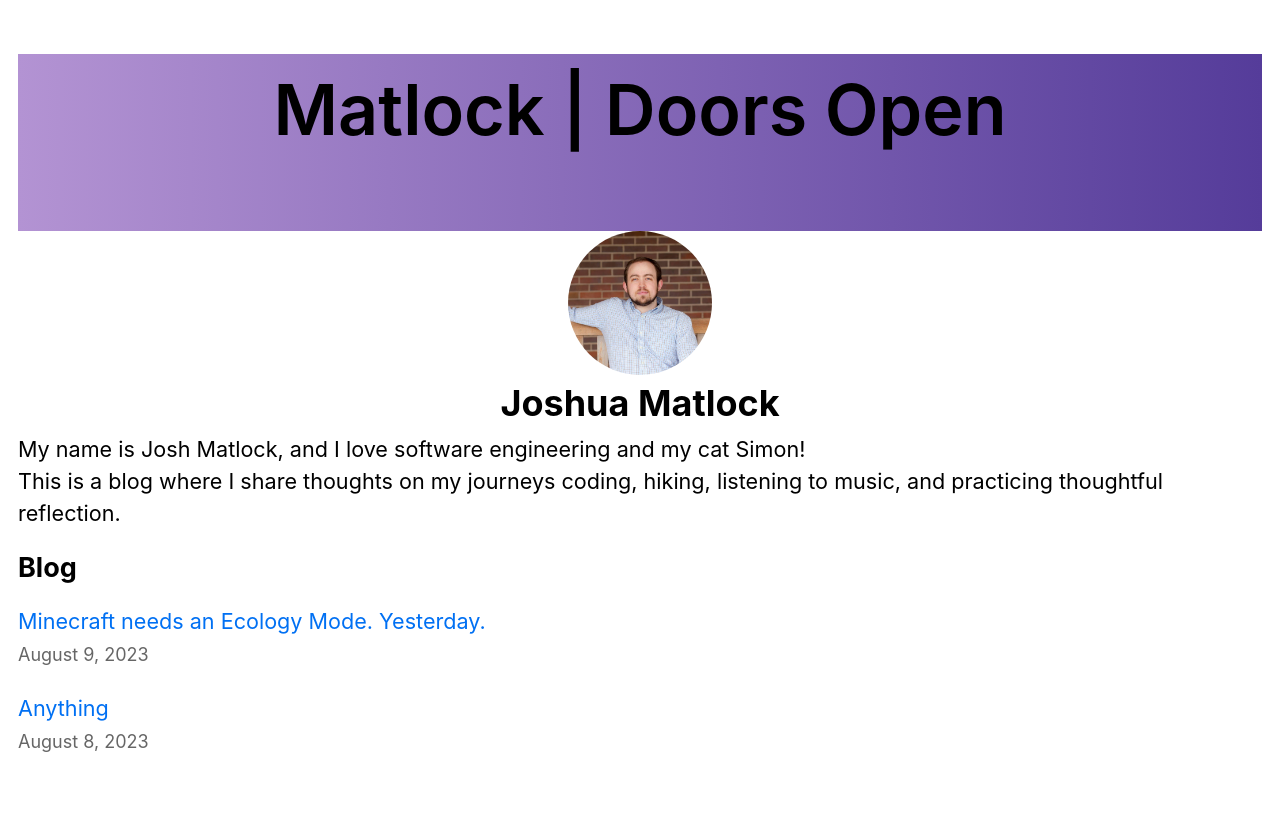
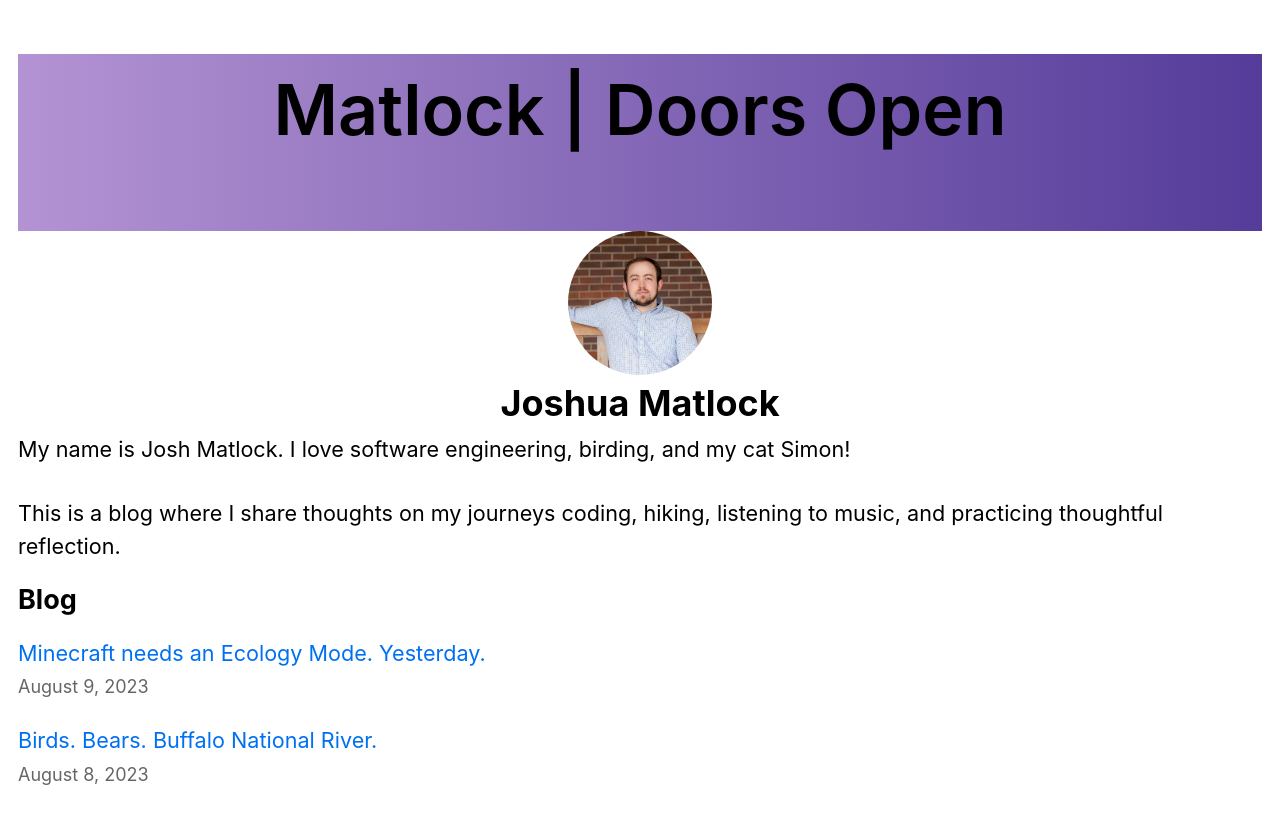
Before and after one commit to matlockdev01/nextjs-blog, a Next.js app: page / in a window 1280 px wide. Shown: the top 824 px of the page. Built offline with nearby package versions, Linux system fonts and the light colour scheme.

Commit message:
reformatted index page

```diff
--- a/pages/index.js
+++ b/pages/index.js
@@ -22,7 +22,8 @@ export default function Home({ allPostsData }) {
         <title>{siteTitle}</title>
       </Head>
       <section className={utilStyles.headingMd}>
-        <p>My name is Josh Matlock, and I love software engineering and my cat Simon!</p>
+        <p>My name is Josh Matlock. I love software engineering, birding, and my cat Simon!</p>
+        <br></br>
         <p>
           This is a blog where I share thoughts on my journeys coding, hiking, listening to music, and practicing thoughtful reflection.
         </p>
--- a/posts/pre-rendering.md
+++ b/posts/pre-rendering.md
@@ -1,5 +1,5 @@
 ---
-title: 'Anything'
+title: 'Birds. Bears. Buffalo National River.'
 date: '2023-08-08'
 ---
 
```
